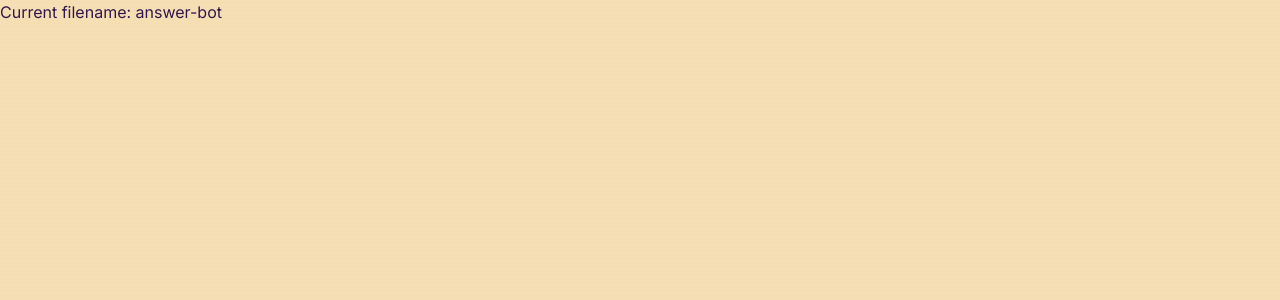
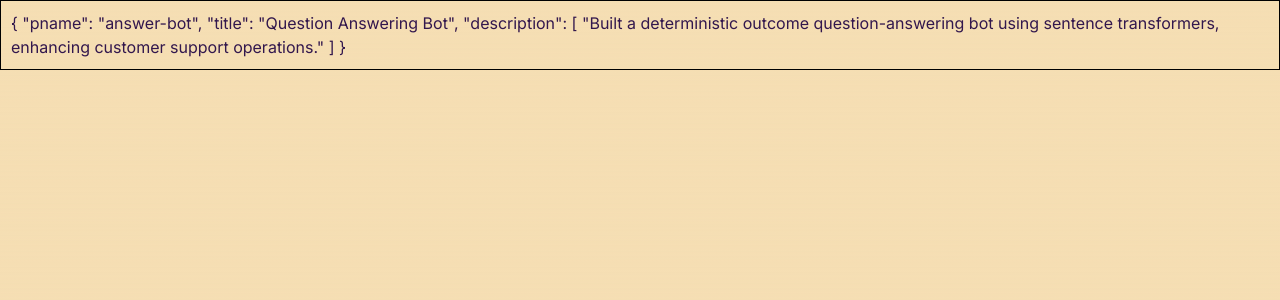
Before and after one commit to EthanRohman93/portfolio, a Next.js app: page /project/answer-bot in a window 1280 px wide. Shown: the top 300 px of the page. Built offline with nearby package versions, Linux system fonts and the light colour scheme.

Commit message:
infrastructure is great

```diff
--- a/app/components/project/ProjectInfo.tsx
+++ b/app/components/project/ProjectInfo.tsx
@@ -7,7 +7,7 @@ type PropsType = {
 }
 
 const ProjectInfo = async ( {pname}: PropsType) => {
-    const filePath = path.join(process.cwd(), 'public', 'project', pname);
+    const filePath = path.join(process.cwd(), 'public', 'project', `${pname}.json`);
     const content = await fs.readFile(filePath, 'utf8');
 
     return (
--- a/app/project/[pname]/page.tsx
+++ b/app/project/[pname]/page.tsx
@@ -15,7 +15,7 @@ export function generateStaticParams() {
 const ProjectDetails = ({ params }: ParamsType) => {
     return (
         <div>
-            <p>Current filename: {params.pname}</p>
+            <ProjectInfo pname={params.pname} />
         </div>
     )
 }
```
